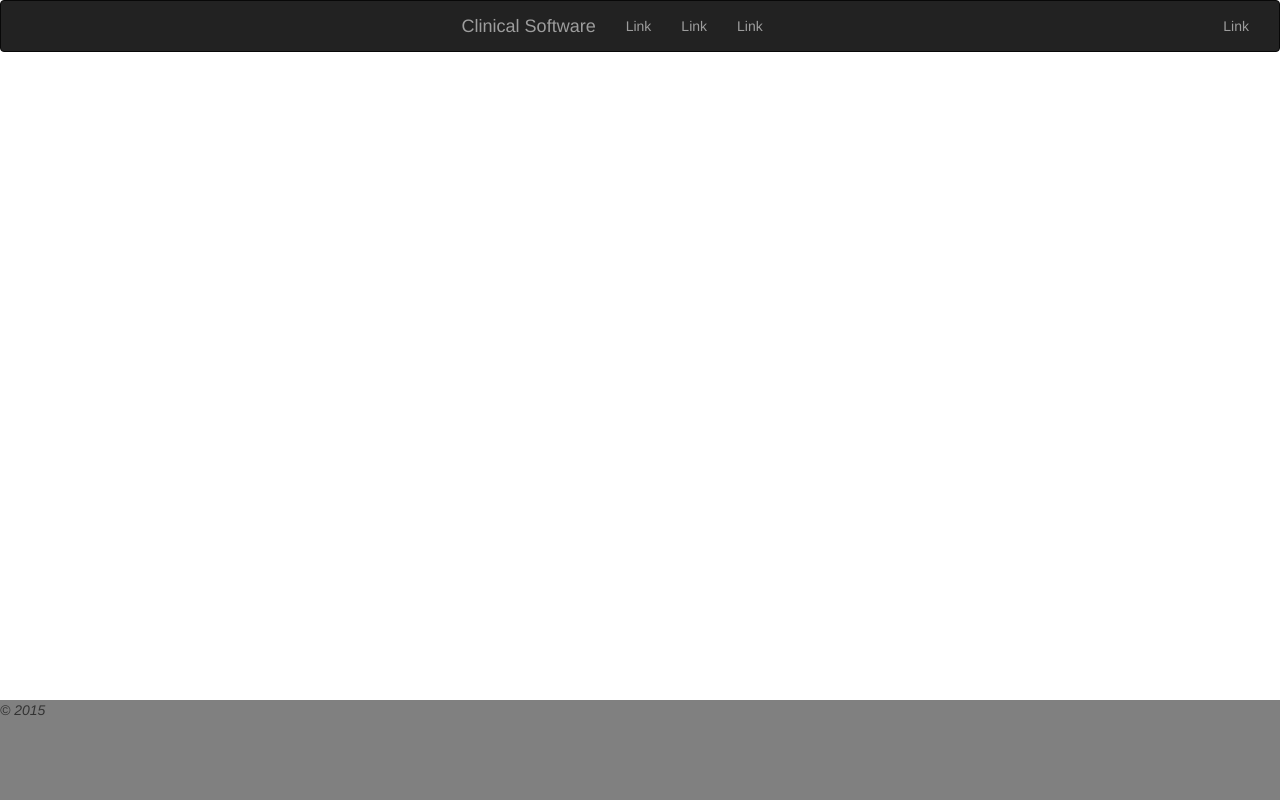
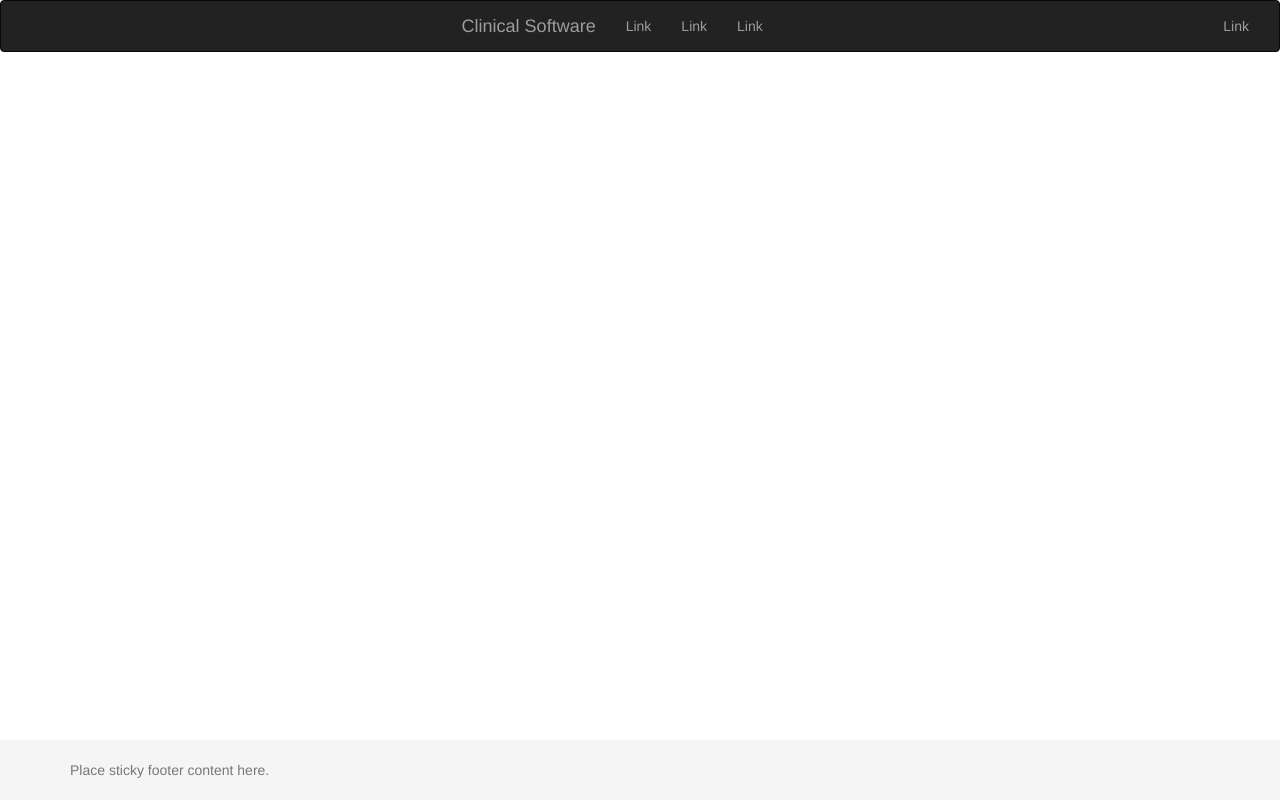
Before and after one commit to BraedenQ/it350, a CodeIgniter app: page /database/ in a window 1280 px wide. Run offline with CodeIgniter, Linux system fonts and the light colour scheme; some libraries are stand-ins or nearby versions.

Commit message:
better footer

```diff
--- a/application/views/templates/footer.php
+++ b/application/views/templates/footer.php
@@ -1,6 +1,39 @@
-                <footer style="background-color: grey; position: absolute; left: 0; bottom: 0; height: 100px; width: 100%; overflow:hidden;">
-                	<em>&copy; 2015</em>
-                </footer>
+                <style type="text/css">
+                	html {
+					  position: relative;
+					  min-height: 100%;
+					}
+					body {
+					  /* Margin bottom by footer height */
+					  margin-bottom: 60px;
+					}
+					.footer {
+					  position: absolute;
+					  bottom: 0;
+					  width: 100%;
+					  /* Set the fixed height of the footer here */
+					  height: 60px;
+					  background-color: #f5f5f5;
+					}
+
+					/* This is not required for sticky footer Just styling for footer */
+					body > .container {
+					  padding: 60px 15px 0;
+					}
+					.container .text-muted {
+					  margin: 20px 0;
+					}
+					.footer > .container {
+					  padding-right: 15px;
+					  padding-left: 15px;
+					}
+                </style>
+
+                <footer class="footer">
+			      	<div class="container">
+			        	<p class="text-muted">Place sticky footer content here.</p>
+			      	</div>
+			    </footer>
         </body>
 </html>
 
```
